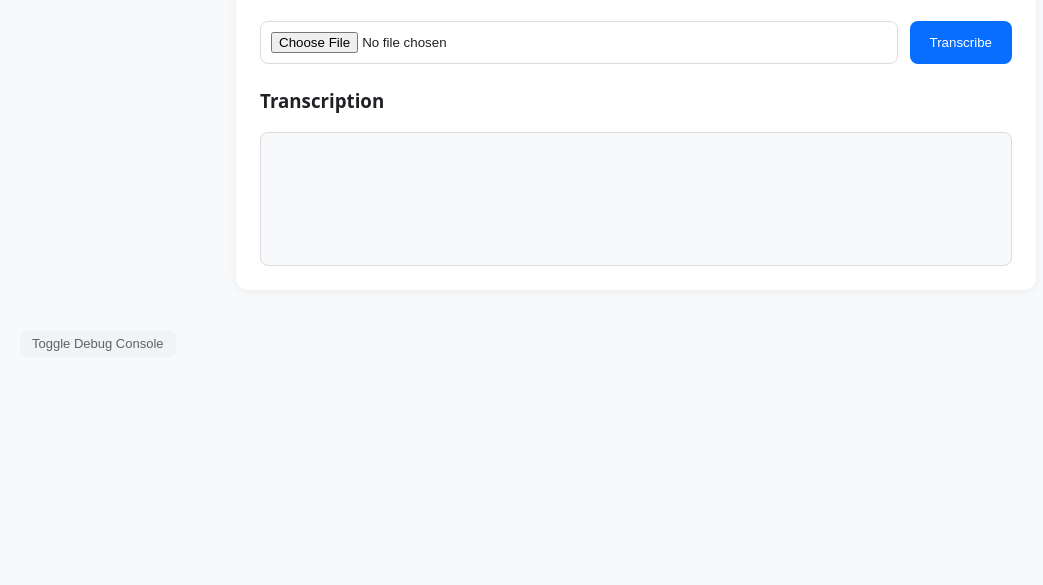
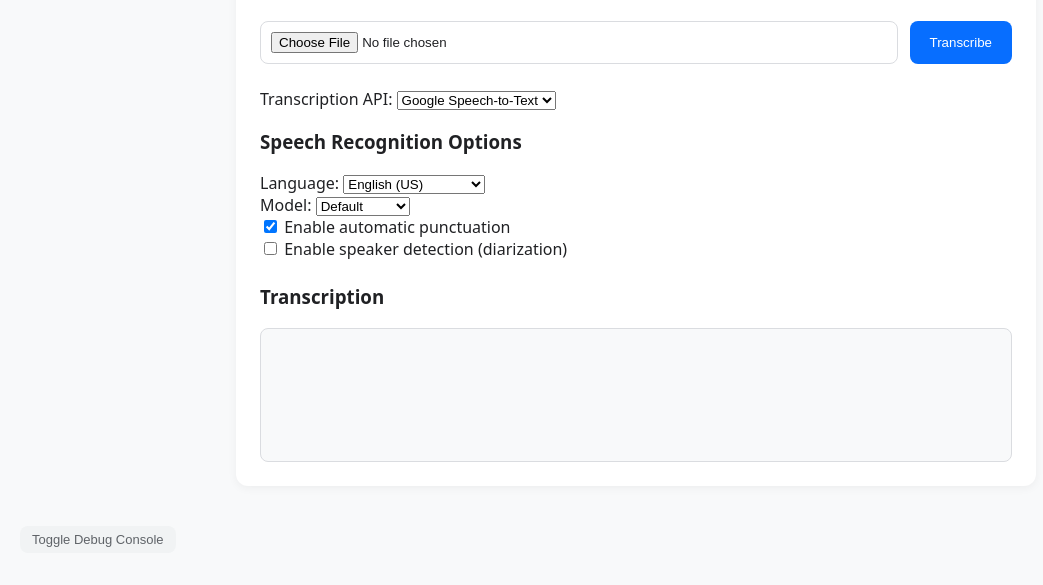
Before and after one commit to karstegg/audio-transcription, a website built with Vite: page index.html in a window 1280 px wide. Shown: the part 89-674 px from the top of the page, without its empty margins (4-1047 px from the left). Built offline with nearby package versions, Linux system fonts and the light colour scheme; some packages are replaced by stand-ins of ours.

Commit message:
Update index.html with Speech-to-Text UI elements

```diff
--- a/index.html
+++ b/index.html
@@ -11,9 +11,55 @@
 <body>
   <main>
     <h1>Audio Transcription App</h1>
+
     <div class="upload-container">
       <input type="file" id="audioFileInput" accept="audio/*,video/*">
       <button id="transcribeButton">Transcribe</button>
+    </div>
+
+    <div class="api-selector">
+      <label for="apiSelect">Transcription API:</label>
+      <select id="apiSelect">
+        <option value="speechToText" selected>Google Speech-to-Text</option>
+        <option value="gemini">Gemini AI</option>
+      </select>
+    </div>
+
+    <div class="options-panel">
+      <h3>Speech Recognition Options</h3>
+
+      <div class="option-row">
+        <label for="languageSelect">Language:</label>
+        <select id="languageSelect">
+          <option value="en-US">English (US)</option>
+          <option value="en-GB">English (UK)</option>
+          <option value="es-ES">Spanish</option>
+          <option value="fr-FR">French</option>
+          <option value="de-DE">German</option>
+          <option value="ja-JP">Japanese</option>
+          <option value="zh-CN">Chinese (Simplified)</option>
+        </select>
+      </div>
+
+      <div class="option-row">
+        <label for="modelSelect">Model:</label>
+        <select id="modelSelect">
+          <option value="default">Default</option>
+          <option value="phone_call">Phone Call</option>
+          <option value="video">Video</option>
+          <option value="latest_short">Latest Short</option>
+        </select>
+      </div>
+
+      <div class="option-row checkbox">
+        <input type="checkbox" id="enablePunctuation" checked>
+        <label for="enablePunctuation">Enable automatic punctuation</label>
+      </div>
+
+      <div class="option-row checkbox">
+        <input type="checkbox" id="enableSpeakerDiarization">
+        <label for="enableSpeakerDiarization">Enable speaker detection (diarization)</label>
+      </div>
     </div>
 
     <div id="status-indicator" class="status hidden">
@@ -22,9 +68,10 @@
     </div>
 
     <div id="result-container">
-      <div id="audio-player-container" class="hidden">
-        <h3>Original Audio</h3>
-        <audio id="audioPlayer" controls></audio>
+      <div id="mediaPreviewContainer" class="hidden">
+        <h3>Media Preview</h3>
+        <video id="videoPlayer" controls style="display: none;"></video>
+        <audio id="audioPlayer" controls style="display: none;"></audio>
       </div>
 
       <div id="transcription-container">
@@ -37,7 +84,6 @@
   <footer>
     <button id="toggleDebugButton" class="debug-toggle">Toggle Debug Console</button>
     <div id="debugWindow" class="debug-console" style="display: none;">
-
     </div>
   </footer>
 
```
